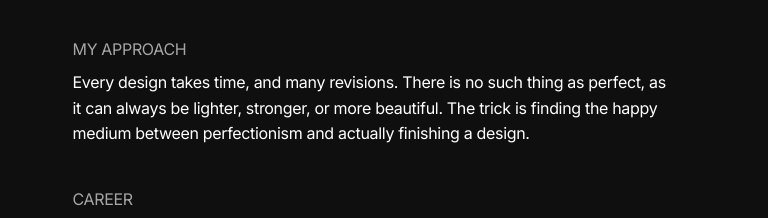
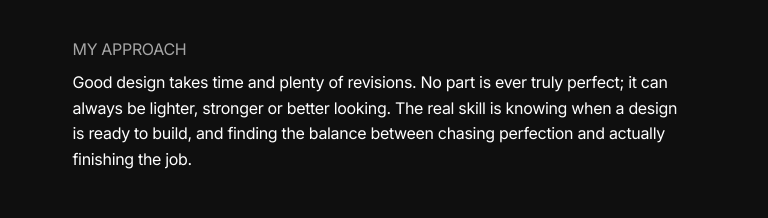
Before and after one commit to rbzed25/martinvehicledesigns.github.io, a plain HTML site: page contact.html in a window 1280 px wide. Shown: the part 948-1166 px from the top of the page, 512-1280 px from the left. Drawn offline with Linux system fonts and the light colour scheme; no server answers.

Commit message:
Update contact.html

```diff
--- a/contact.html
+++ b/contact.html
@@ -43,7 +43,7 @@
           </div>
           <div class="reveal">
             <p class="label">My approach</p>
-            <p>Every design takes time, and many revisions. There is no such thing as perfect, as it can always be lighter, stronger, or more beautiful. The trick is finding the happy medium between perfectionism and actually finishing a design.</p>
+            <p>Good design takes time and plenty of revisions. No part is ever truly perfect; it can always be lighter, stronger or better looking. The real skill is knowing when a design is ready to build, and finding the balance between chasing perfection and actually finishing the job.</p>
           </div>
           <div class="reveal">
             <p class="label">Career</p>
```
